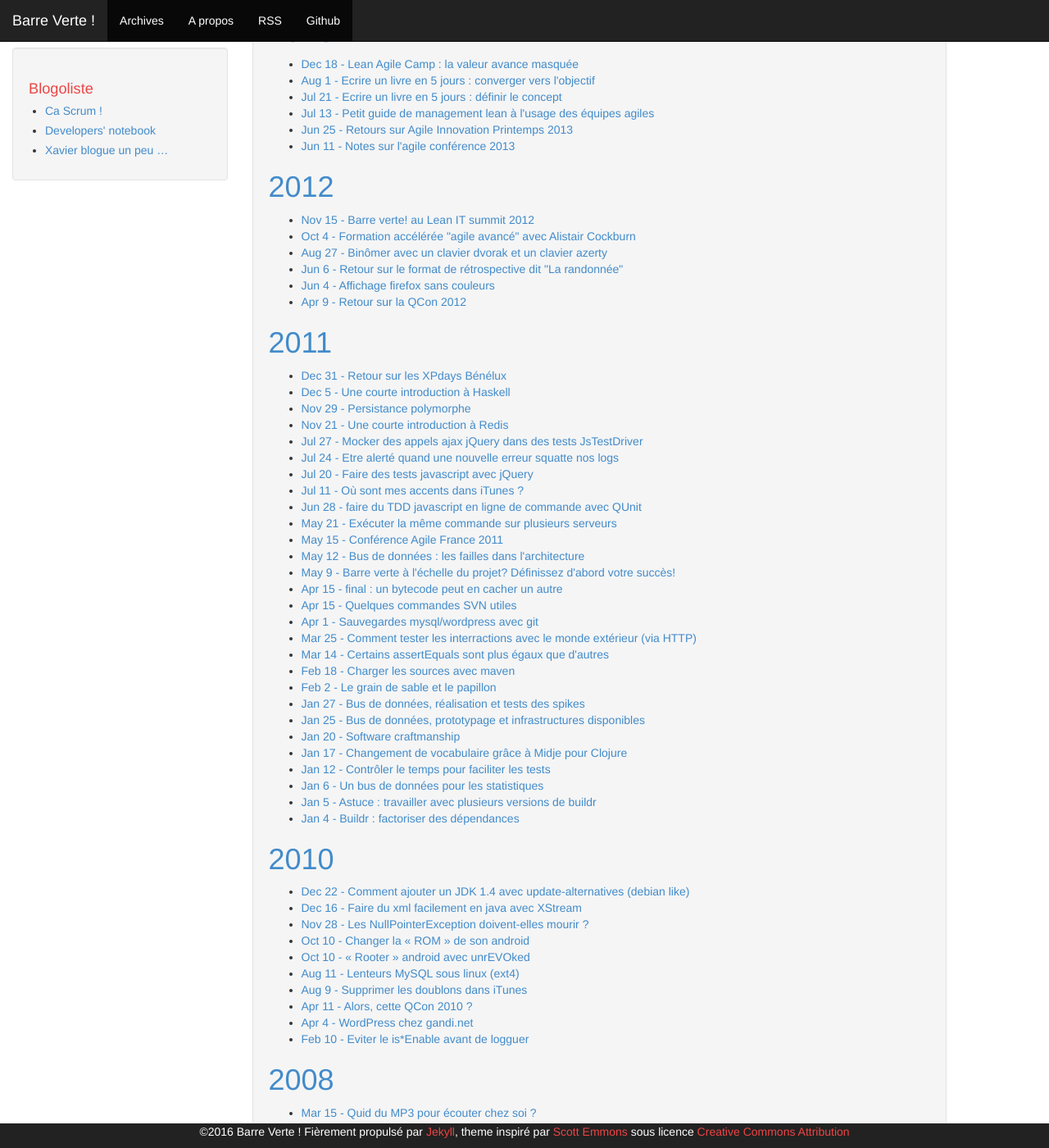
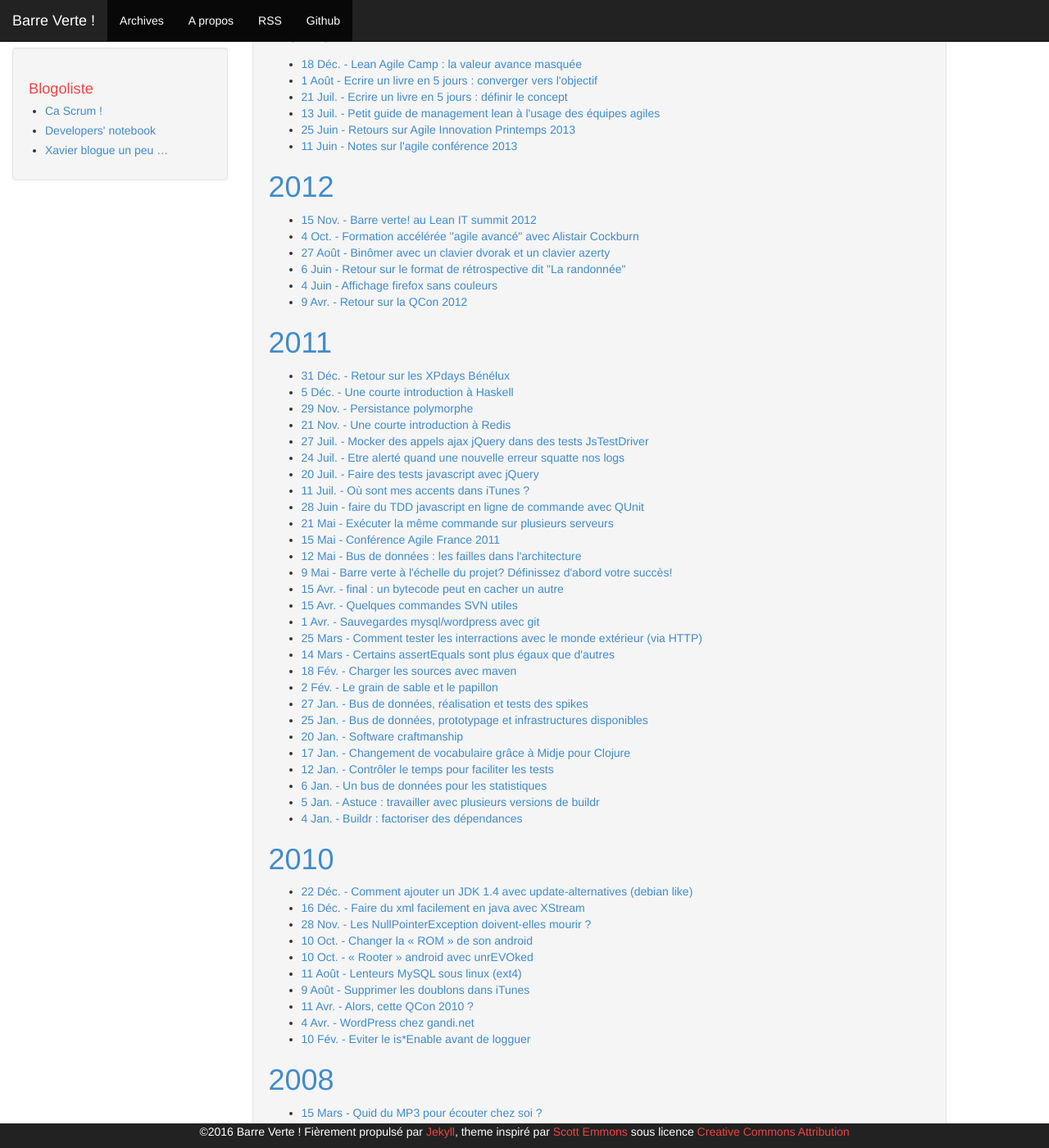
Before and after one commit to MichaelBitard/barreverte.github.io, a Jekyll site: the page built from archive.html, in a window 1280 px wide and 1400 px high, scrolled down 610 px. Shown: the whole window at 82% size. Built offline with Jekyll 4.4.1, drawn with Linux system fonts in a browser that asks for light colours; comment, search, counter and statistics services are not loaded; some of the changed text lies outside the part shown.

Commit message:
francisation des dates dans archives - fixes #15

```diff
--- a/archive.html
+++ b/archive.html
@@ -4,6 +4,7 @@ title: Archives
 ---
 
 {%for post in site.posts %}
+    {% assign m = post.date | date: "%-m" %}
     {% unless post.next %}
         <h1>{{ post.date | date: '%Y' }}</h1>
         <ul>
@@ -16,6 +17,21 @@ title: Archives
             <ul>
         {% endif %}
     {% endunless %}
-    <li><a href="{{ site.baseurl}}{{ post.url }}">{{ post.date | date: "%b %-d" }} - {{ post.title }}</a></li>
+    <li><a href="{{ site.baseurl}}{{ post.url }}">{{ post.date | date: " %-d" }}
+{% case m %}
+  {% when '1' %}Jan.
+  {% when '2' %}Fév.
+  {% when '3' %}Mars
+  {% when '4' %}Avr.
+  {% when '5' %}Mai
+  {% when '6' %}Juin
+  {% when '7' %}Juil.
+  {% when '8' %}Août
+  {% when '9' %}Sept.
+  {% when '10' %}Oct.
+  {% when '11' %}Nov.
+  {% when '12' %}Déc.
+{% endcase %}
+        - {{ post.title }}</a></li>
 {% endfor %}
 </ul>
```
